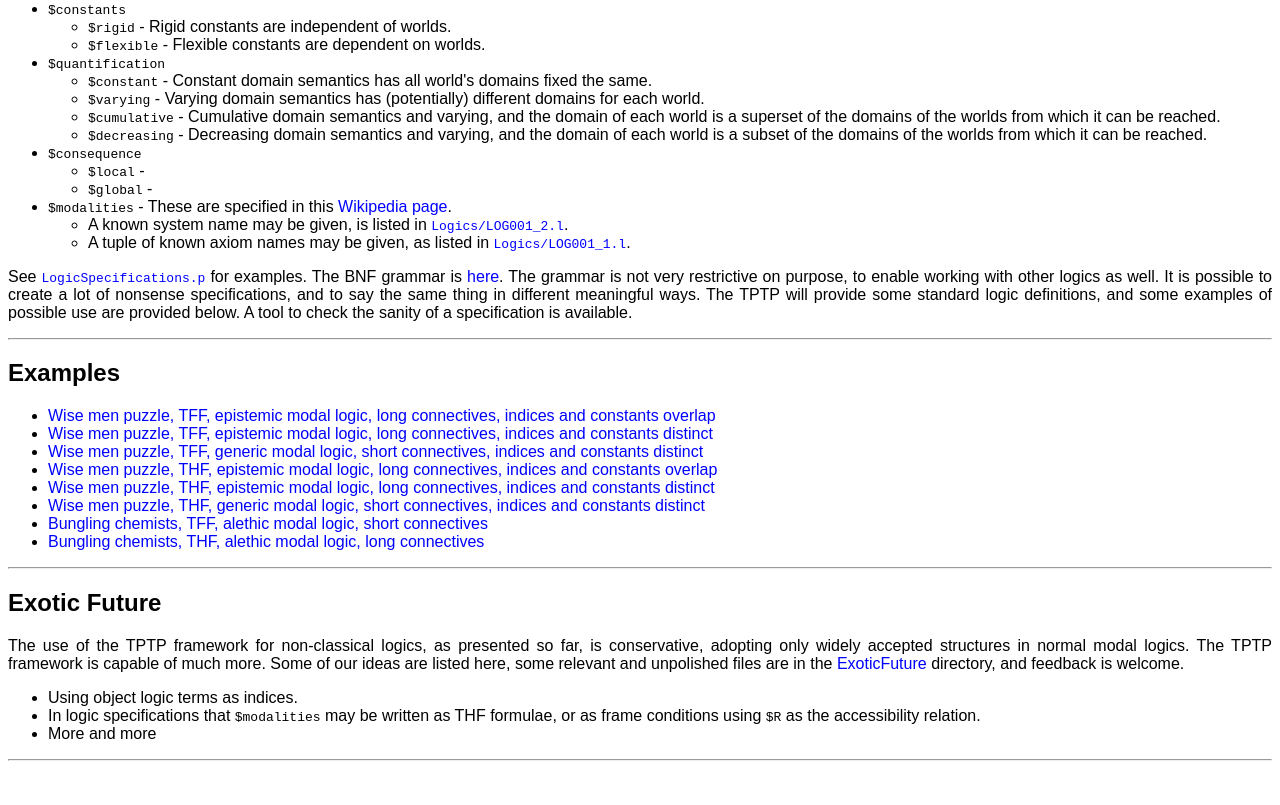
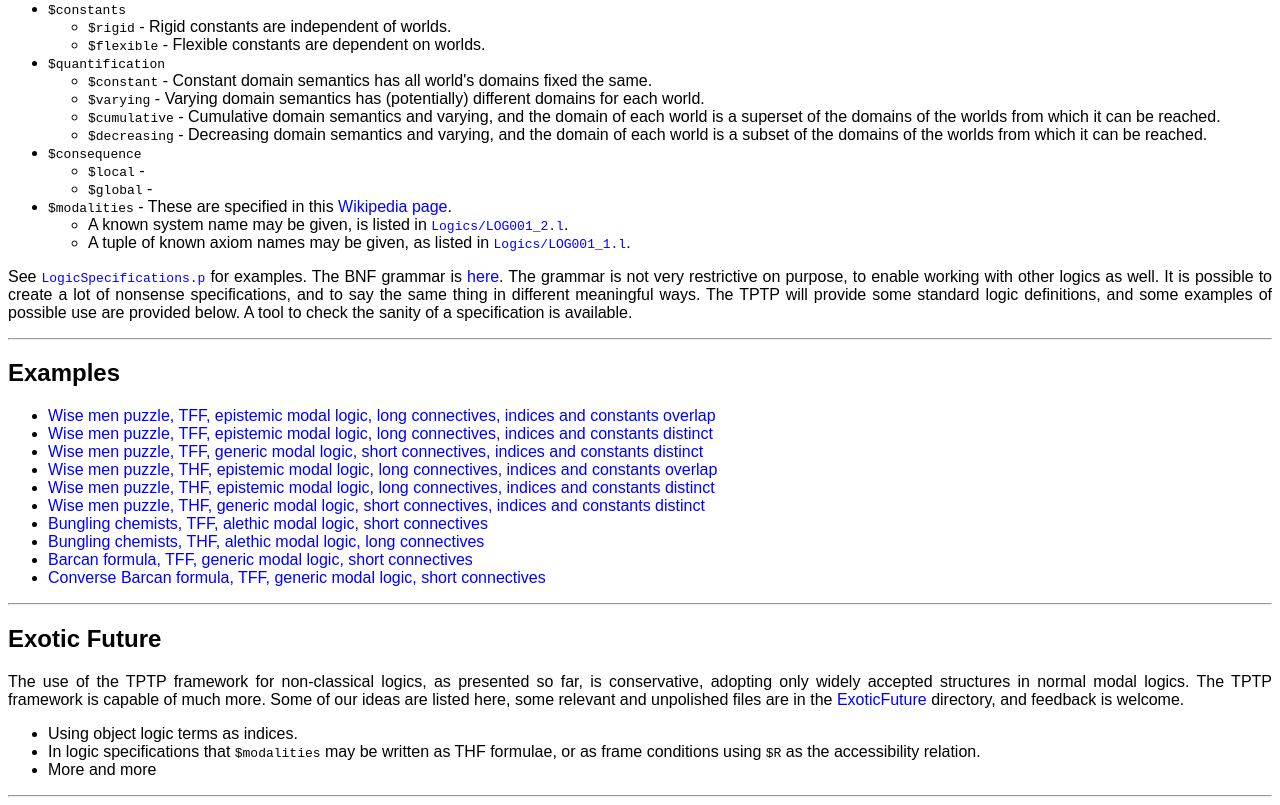
Before and after one commit to TPTPWorld/NonClassicalLogicWebPages, a plain HTML site: page index.html in a window 1280 px wide. Shown: the part 1841-2646 px from the top of the page. Before the commit the page ends 2610 px from the top, so only its background shows below. Drawn offline with Linux system fonts and the light colour scheme.

Commit message:
fixed index

```diff
--- a/index.html
+++ b/index.html
@@ -244,6 +244,10 @@ A tool to check the sanity of a specification is available.
      logic, short connectives</A>
 <LI> <A HREF="Exemplars/PUZ999%231.p">Bungling chemists, THF, alethic modal
      logic, long connectives</A>
+<LI> <A HREF="Exemplars/LCL870%231.p">Barcan formula, TFF, generic modal
+     logic, short connectives</A>
+<LI> <A HREF="Exemplars/LCL871%231.p">Converse Barcan formula, TFF, generic
+     modal logic, short connectives</A>
 </UL>
 <HR><!------------------------------------------------------------------------>
 <H2> Exotic Future </H2>
```
